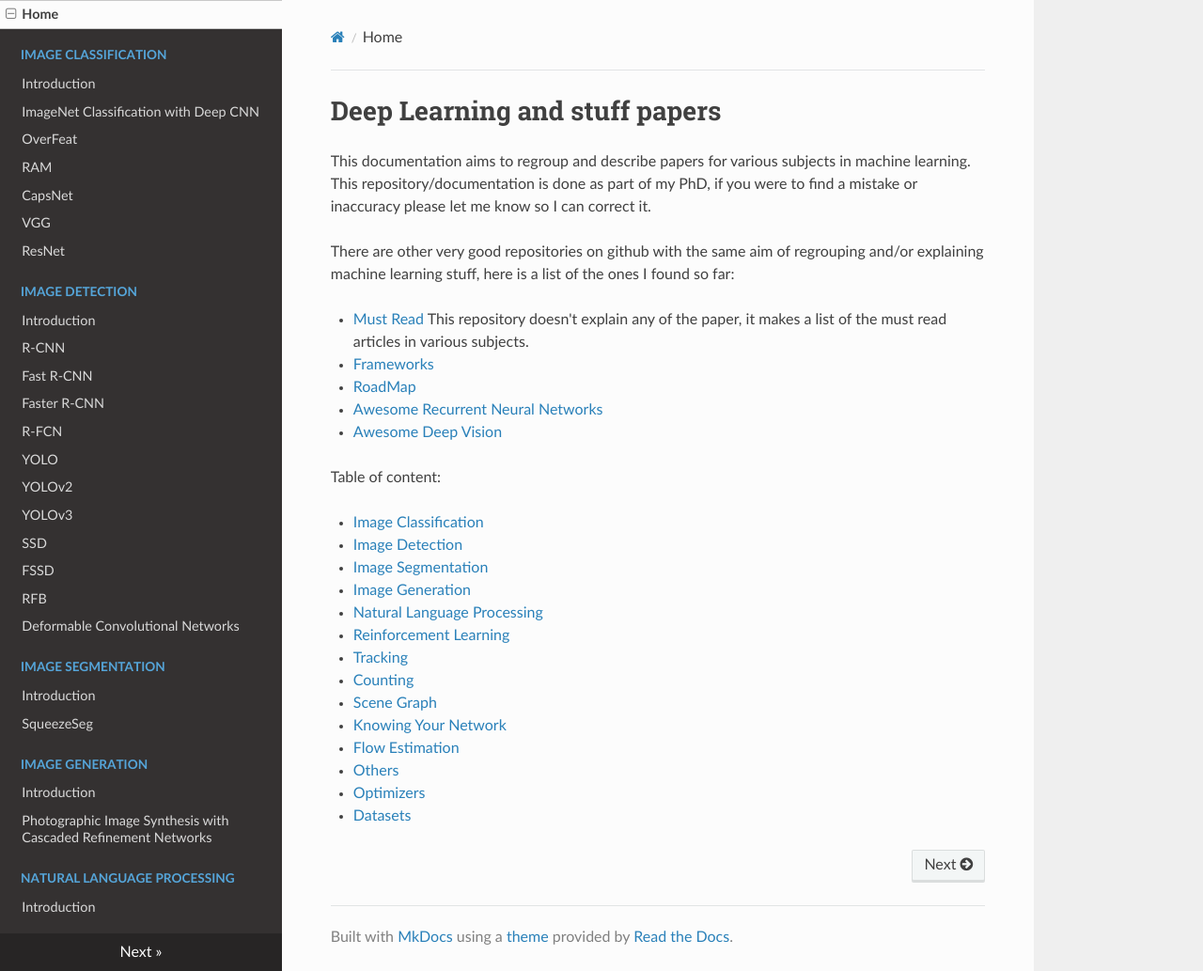
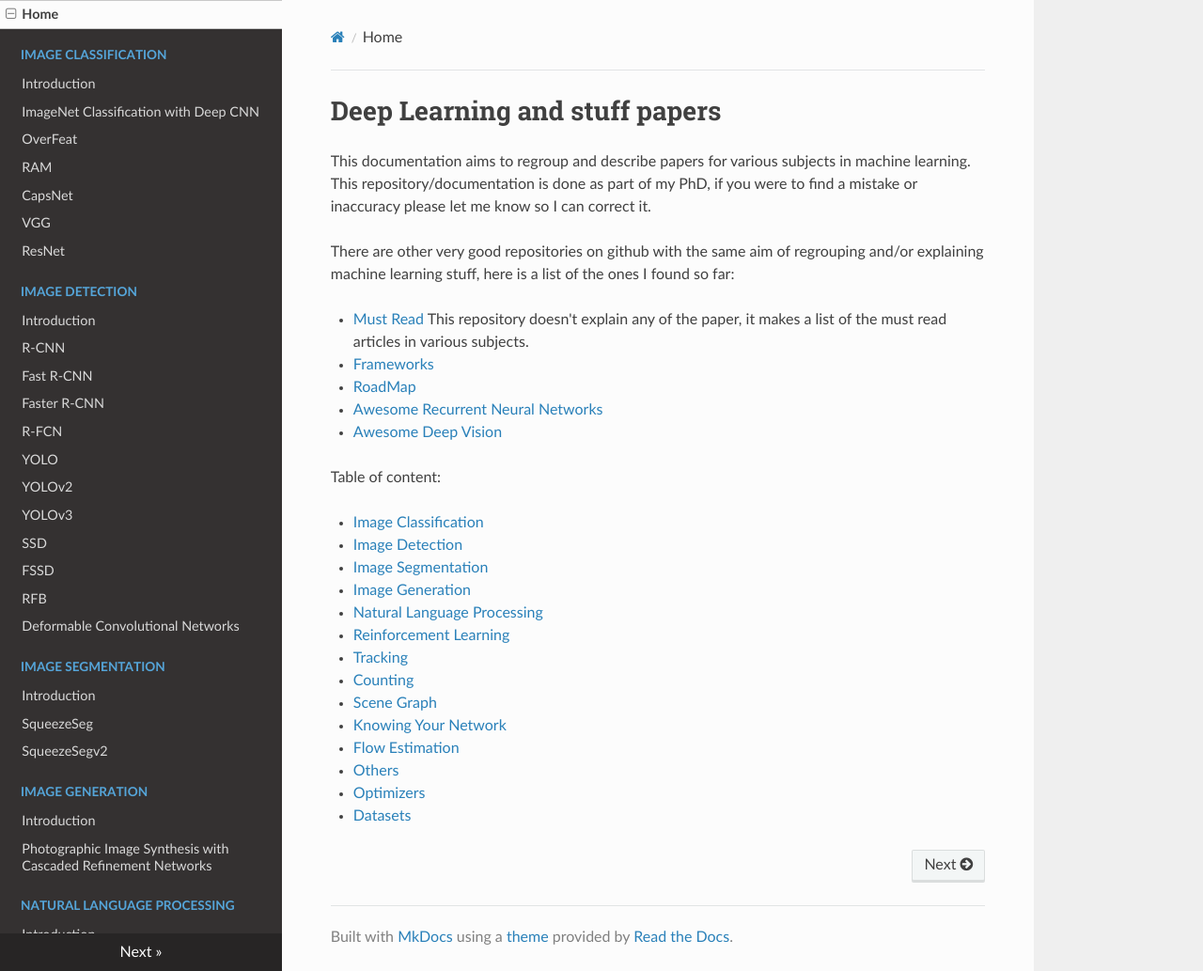
Before and after one commit to D3lt4lph4/papers, an MkDocs documentation site: the page built from docs/index.md, in a window 1280 px wide and 1033 px high. Shown: the whole window at 94% size. Built offline with MkDocs 1.6.1, drawn with Linux system fonts in a browser that asks for light colours; nearby versions of some CDN libraries; old or Windows-style settings are respelled for this version of MkDocs.

Commit message:
adding to docs

```diff
--- a/mkdocs.yml
+++ b/mkdocs.yml
@@ -44,6 +44,7 @@ pages:
     - Image Segmentation:
       - Introduction: imageseg/index.md
       - SqueezeSeg: imageseg/squeezeseg.md
+      - SqueezeSegv2: imageseg/squeezesegv2.md
     - Image Generation:
       - Introduction: imagegeneration/index.md
       - Photographic Image Synthesis with Cascaded Refinement Networks: imagegeneration/photographicimagesynthesis.md
```
